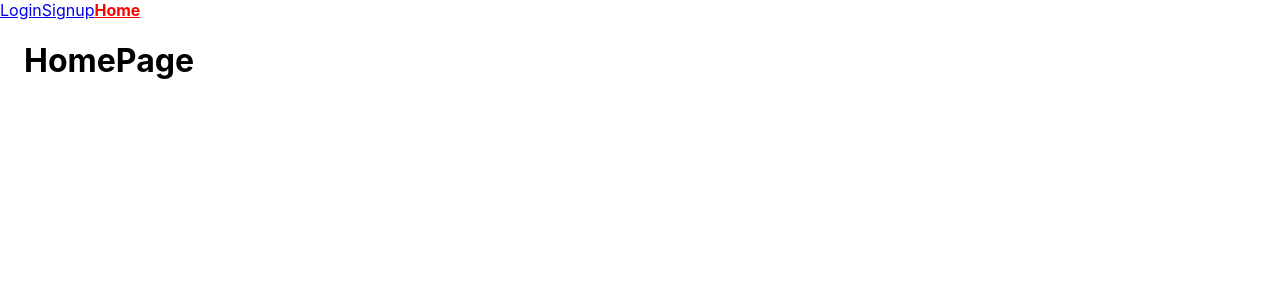
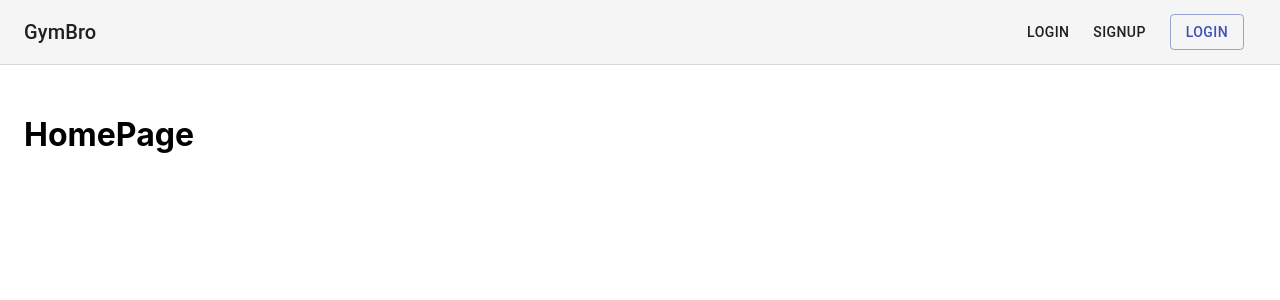
Before and after one commit to Fomiller/Gym-Bro, a React (Create React App) app in the folder client/: page / in a window 1280 px wide. Shown: the top 300 px of the page. Built offline with nearby package versions, Linux system fonts and the light colour scheme.

Commit message:
new navbar

```diff
--- a/client/src/components/nav/index.js
+++ b/client/src/components/nav/index.js
@@ -1,39 +1,89 @@
 import React from 'react';
 import { NavLink } from 'react-router-dom';
+import { makeStyles } from '@material-ui/core/styles';
+import AppBar from '@material-ui/core/AppBar';
+import Toolbar from '@material-ui/core/Toolbar';
+import Typography from '@material-ui/core/Typography';
+import Link from '@material-ui/core/Link';
+import Button from '@material-ui/core/Button';
+
+const useStyles = makeStyles((theme) => ({
+  '@global': {
+    ul: {
+      margin: 0,
+      padding: 0,
+      listStyle: 'none',
+    },
+  },
+  appBar: {
+    borderBottom: `1px solid ${theme.palette.divider}`,
+    marginBottom: 50
+  },
+  toolbar: {
+    flexWrap: 'wrap',
+  },
+  toolbarTitle: {
+    flexGrow: 1,
+  },
+  link: {
+    margin: theme.spacing(1, 1.5),
+  },
+}));
+
+
 
 export default function Nav() {
+  const classes = useStyles();
   return (
-    <div>
-      <NavLink
-      exact
-      to='/login'
-      activeStyle={{
-        fontWeight: "bold",
-        color: "red"
-      }}
-      >
+    <AppBar position="static" color="default" elevation={0} className={classes.appBar}>
+    <Toolbar className={classes.toolbar}>
+      <Typography variant="h6" color="inherit" noWrap className={classes.toolbarTitle}>
+        GymBro
+      </Typography>
+      <nav>
+        <Link component={NavLink} variant="button" color="textPrimary" to="/login" className={classes.link}>
+          Login
+        </Link>
+        <Link component={NavLink} variant="button" color="textPrimary" to="/signup" className={classes.link}>
+          Signup
+        </Link>
+      </nav>
+      <Button href="#" color="primary" variant="outlined" className={classes.link}>
         Login
-      </NavLink>
-      <NavLink
-      exact
-      to='/signup'
-      activeStyle={{
-        fontWeight: "bold",
-        color: "red"
-      }}
-      >
-        Signup
-      </NavLink>
-      <NavLink
-      exact
-      to='/'
-      activeStyle={{
-        fontWeight: "bold",
-        color: "red"
-      }}
-      >
-        Home
-      </NavLink>
-    </div>
+      </Button>
+    </Toolbar>
+  </AppBar>
+    // <div>
+    //   <NavLink
+    //   exact
+    //   to='/login'
+    //   activeStyle={{
+    //     fontWeight: "bold",
+    //     color: "red"
+    //   }}
+    //   >
+    //     Login
+    //   </NavLink>
+    //   <NavLink
+    //   exact
+    //   to='/signup'
+    //   activeStyle={{
+    //     fontWeight: "bold",
+    //     color: "red"
+    //   }}
+    //   >
+    //     Signup
+    //   </NavLink>
+    //   <NavLink
+    //   exact
+    //   to='/'
+    //   activeStyle={{
+    //     fontWeight: "bold",
+    //     color: "red"
+    //   }}
+    //   >
+    //     Home
+    //   </NavLink>
+    // </div>
   );
 };
```
